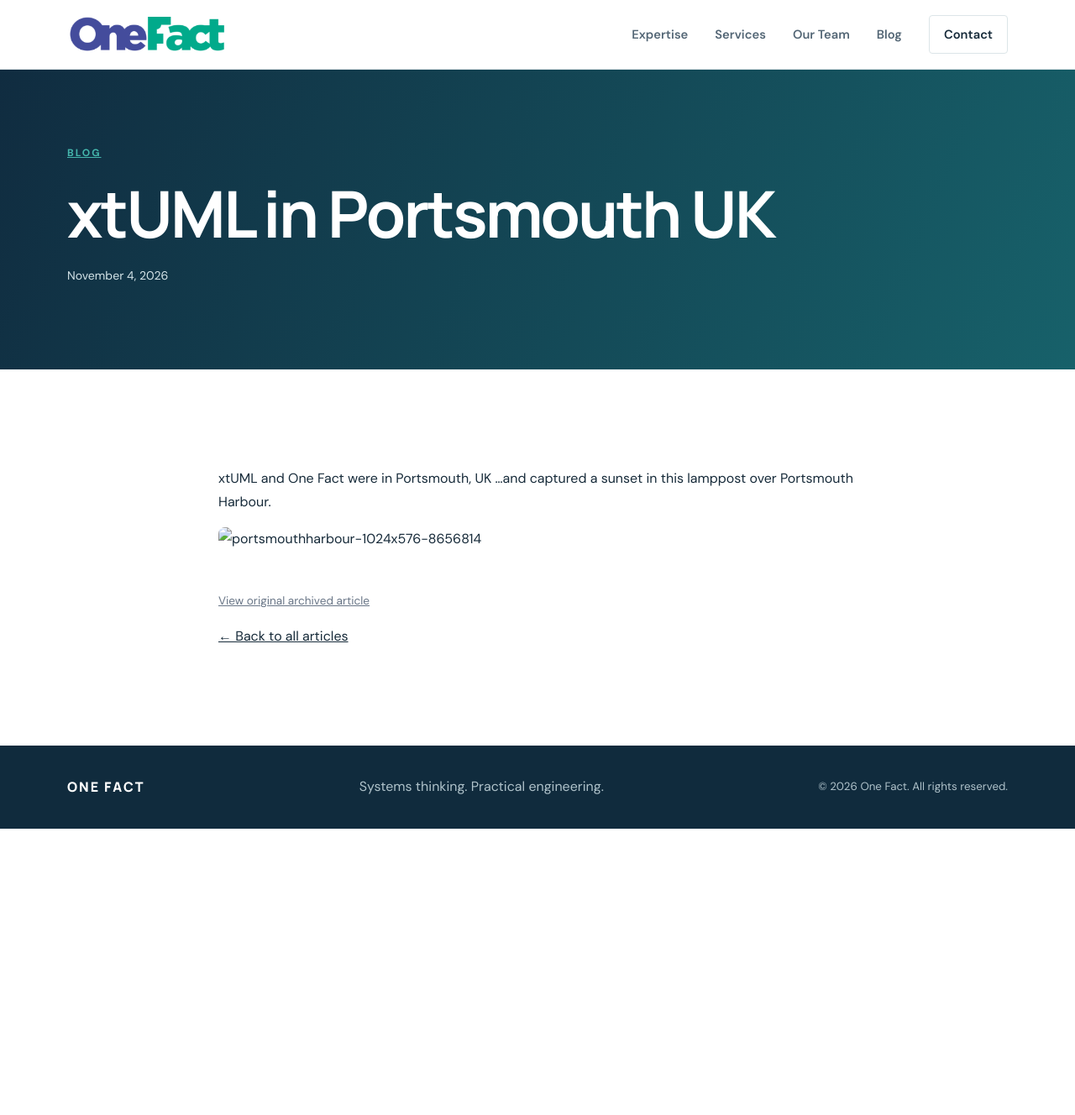
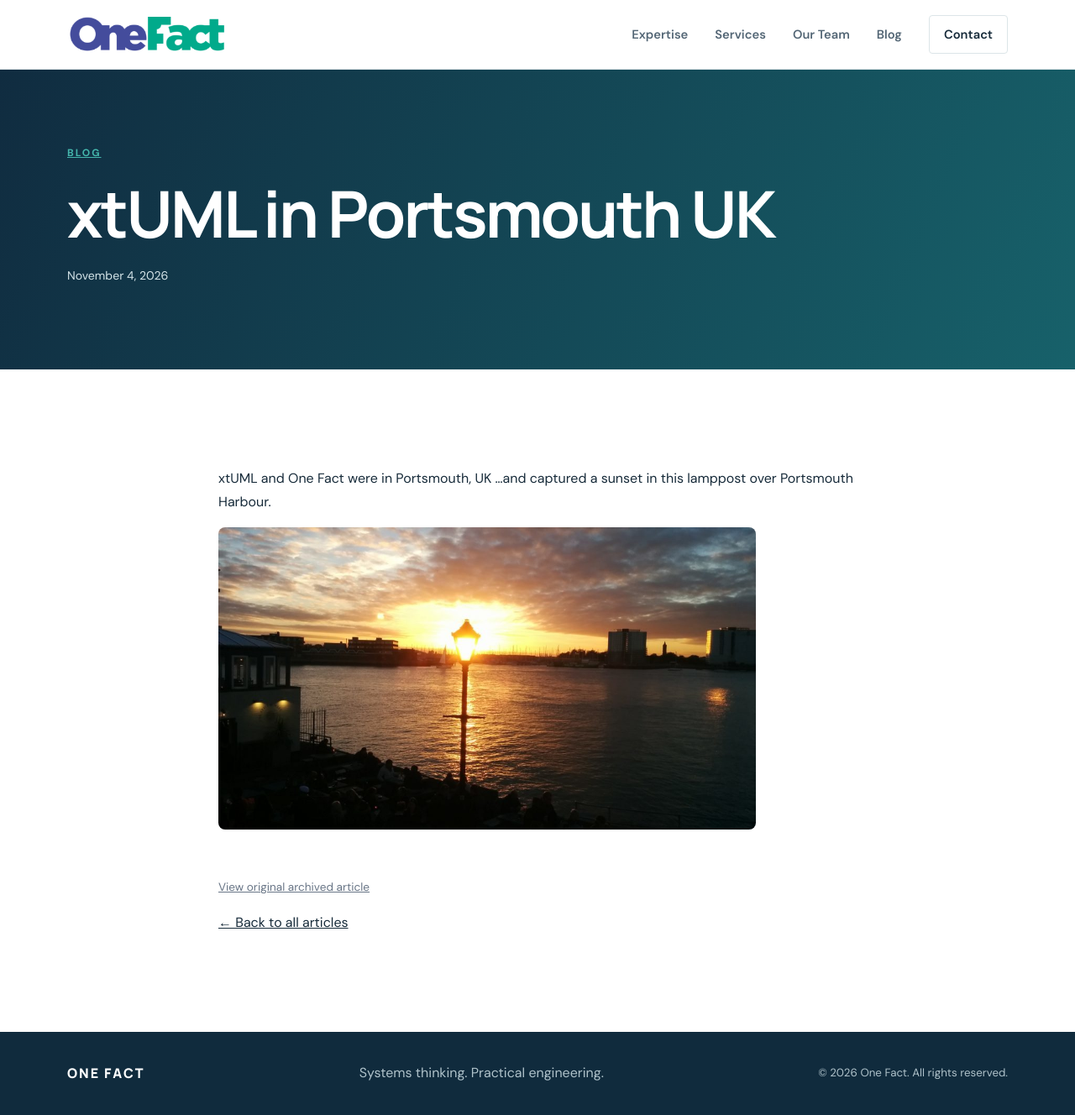
Before and after one commit to xtuml/onefactinc, a Jekyll site: the page built from _articles/xtuml-in-portsmouth-uk.html, in a window 1280 px wide. Shown: the whole page at 84% size. Built offline with Jekyll 4.4.1, drawn with Linux system fonts in a browser that asks for light colours; before the commit the page ends 987 px from its top, so only the background shows below that.

Commit message:
Use local images in article

```diff
--- a/_articles/xtuml-in-portsmouth-uk.html
+++ b/_articles/xtuml-in-portsmouth-uk.html
@@ -6,4 +6,4 @@ source_url: "https://onefact.net/xtuml-in-portsmouth-uk/"
 ---
 
 <p>xtUML and One Fact were in Portsmouth, UK &#8230;and captured a sunset in this lamppost over Portsmouth Harbour.</p>
-<p><img alt='portsmouthharbour-1024x576-8656814' class="alignnone wp-image-1072 size-large" src='../wp-content/uploads/2018/10/portsmouthharbour-1024x576-8656814.jpg' alt="" width="640" height="360" /></p>
+<p><img alt='portsmouthharbour-1024x576-8656814' class="alignnone wp-image-1072 size-large" src='{{ '/assets/images/portsmouthharbour-1024x576-8656814.jpg' | relative_url }}' alt="" width="640" height="360" /></p>
```
